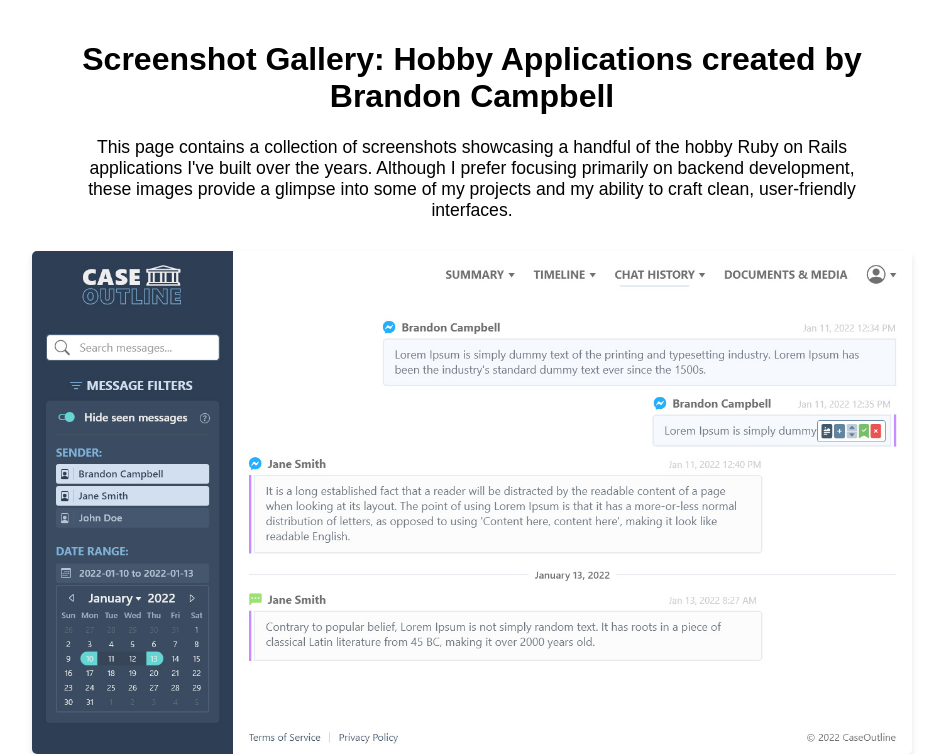
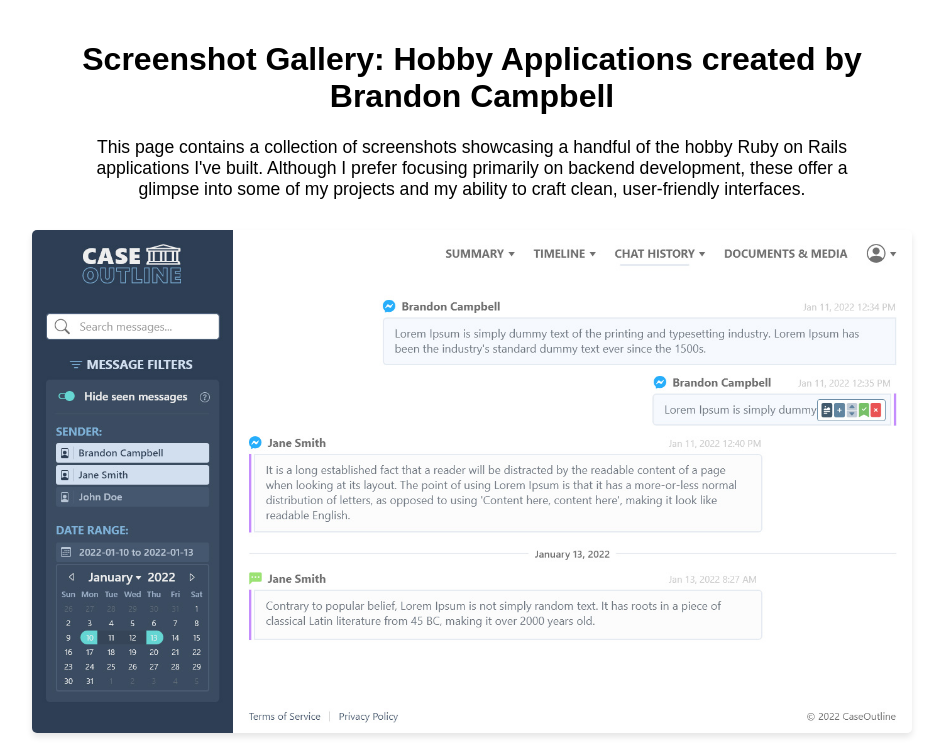
Before and after one commit to bmc1022/app-portfolio, a plain HTML site: page index.html in a window 1280 px wide. Shown: the top 754 px of the page, without its empty margins (168-1111 px from the left). Drawn offline with Linux system fonts and the light colour scheme.

Commit message:
update description

```diff
--- a/index.html
+++ b/index.html
@@ -9,7 +9,7 @@
 <body>
     <h1>Screenshot Gallery: Hobby Applications created by Brandon Campbell</h1>
     <p class="description">
-      This page contains a collection of screenshots showcasing a handful of the hobby Ruby on Rails applications I've built over the years. Although I prefer focusing primarily on backend development, these images provide a glimpse into some of my projects and my ability to craft clean, user-friendly interfaces.
+      This page contains a collection of screenshots showcasing a handful of the hobby Ruby on Rails applications I've built. Although I prefer focusing primarily on backend development, these offer a glimpse into some of my projects and my ability to craft clean, user-friendly interfaces.
     </p>
     <ul class="screenshots">
       <li><img src="assets/images/caseoutline.jpg" alt="Chat History Aggregator Application"></li>
```
